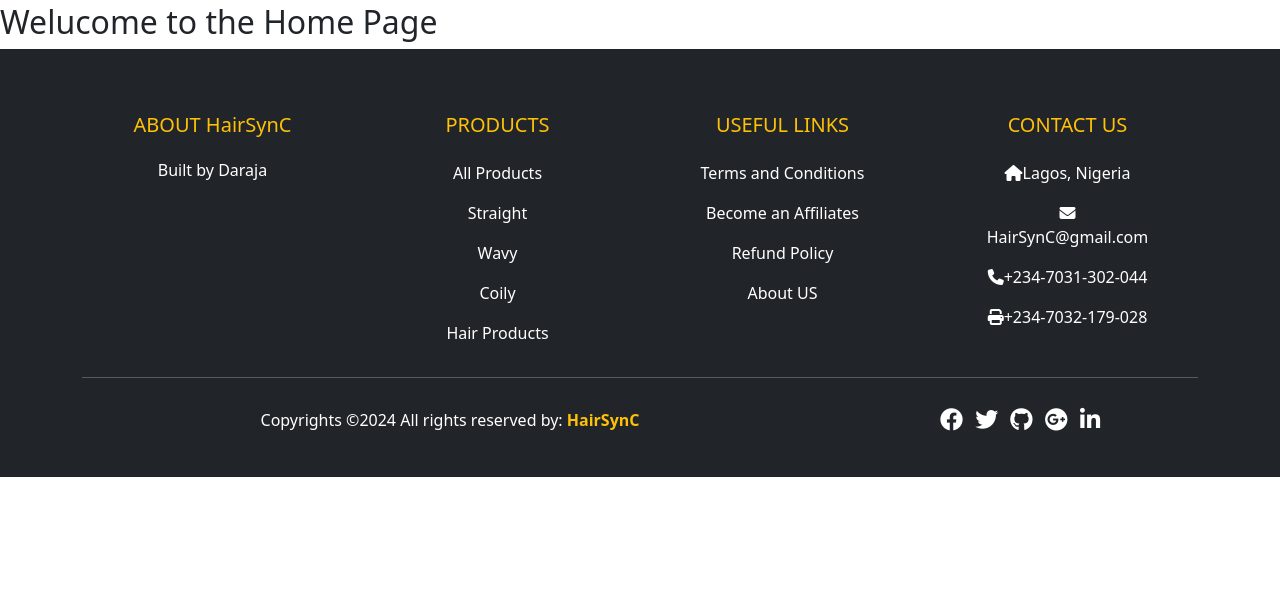
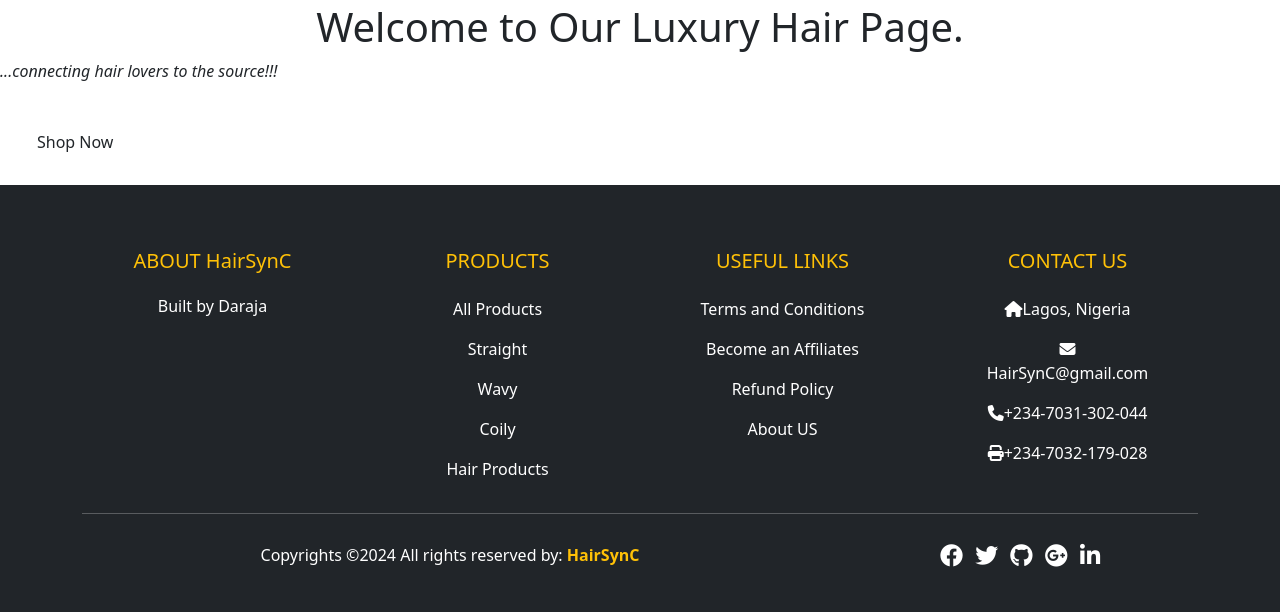
Before and after one commit to NwoguGlory1/HairrSynC, a Django app: page /home/ in a window 1280 px wide. Shown: the part 53-665 px from the top of the page. Run offline with Django 5.2, Linux system fonts and the light colour scheme.

Commit message:
Edited home.html, logo.png is not reflecting yet

```diff
--- a/hairsync/store/urls.py
+++ b/hairsync/store/urls.py
@@ -6,6 +6,7 @@ from . import views
 urlpatterns = [
     # Home Page
     path('', views.index, name='index'),
+
     path('home/', views.home, name='home'),
 
     path('all-products/', views.all_products, name='all_products'),
--- a/hairsync/templates/store/base.html
+++ b/hairsync/templates/store/base.html
@@ -33,7 +33,7 @@
               <nav class="navbar navbar-expand-lg navbar-dark" id="navbar">
                 <div class="container-fluid">
                   <a class="navbar-brand" href="#home">
-                    <img class="d-inline-block align-text-top" src="{% static 'static/images/Logo.png'  %}"  alt="logo" width="30" height="24">HairSynC
+                    <img class="d-inline-block align-text-top" src="{% static 'media/images/Logo.png'  %}"  alt="logo" width="30" height="24">HairSynC
                   </a>
                   <button class="navbar-toggler" type="button" data-bs-toggle="collapse" data-bs-target="#navbarSupportedContent" aria-controls="navbarScroll" aria-expanded="false" aria-label="Toggle navigation">
                     <span class="navbar-toggler-icon"></span>
--- a/hairsync/templates/store/home.html
+++ b/hairsync/templates/store/home.html
@@ -2,19 +2,9 @@
 {% load static %}
 
 {% block content %}
-    <h2>Welucome to the Home Page</h2>
+<section id="home">
+    <h1 class="text-center"> Welcome to Our Luxury Hair Page. </h1>
+    <p><i>...connecting hair lovers to the source!!!</i></p>
+    <a href="" class="btn signin m-4">Shop Now</a>
+  </section>
 {% endblock %}
-
-
-
-<!-- <!DOCTYPE html>
-<html lang="en">
-<head>
-    <meta charset="UTF-8">
-    <meta name="viewport" content="width=device-width, initial-scale=1.0">
-    <title>Home</title>
-</head>
-<body>
-    <h1>Welcome to Home page!</h1>
-</body>
-</html> -->
```
